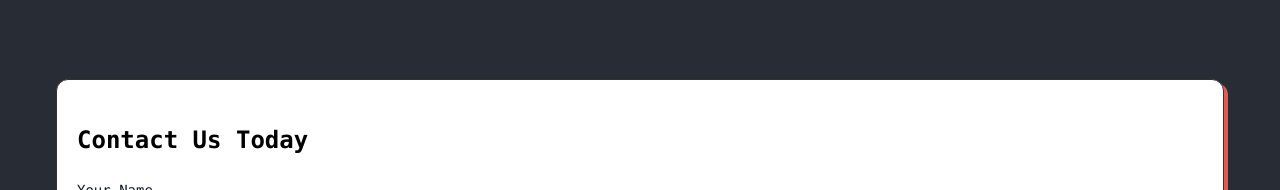
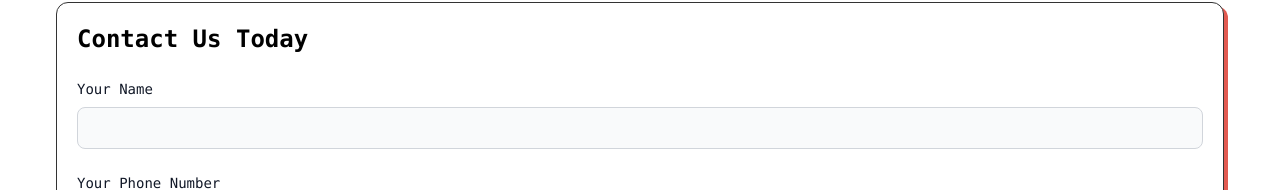
Before and after one commit to usfm-admin/familymarketing.us, a React (Create React App) app: page /contact in a window 1280 px wide. Shown: the part 118-308 px from the top of the page. Built offline with nearby package versions, Linux system fonts and the light colour scheme.

Commit message:
contact latest

```diff
--- a/src/components/form/FormModal.js
+++ b/src/components/form/FormModal.js
@@ -70,20 +70,7 @@
       <div className="grid  grid-cols-1 lg:p-11 p-5">
         <div className="bg-white  p-5 lg:test testm order-last  test2 rounded-xl">
           <div>
-            <svg
-              xmlns="http://www.w3.org/2000/svg"
-              className="h-6 w-6"
-              fill="none"
-              viewBox="0 0 24 24"
-              stroke="currentColor"
-            >
-              <path
-                strokeLinecap="round"
-                strokeLinejoin="round"
-                strokeWidth={2}
-                d="M10 14l2-2m0 0l2-2m-2 2l-2-2m2 2l2 2m7-2a9 9 0 11-18 0 9 9 0 0118 0z"
-              />
-            </svg>
+
             <form ref={form}>
               <div className="mb-6 flex-1">
                 <h1 className="font-bold text-black text-2xl mb-6">
--- a/src/pages/contact.js
+++ b/src/pages/contact.js
@@ -7,7 +7,7 @@
 
 function App() {
   return (
-    <header className="App-header background">
+    <header>
               <HelmetProvider>
       <Helmet>
         <meta charSet="utf-8" />
```
